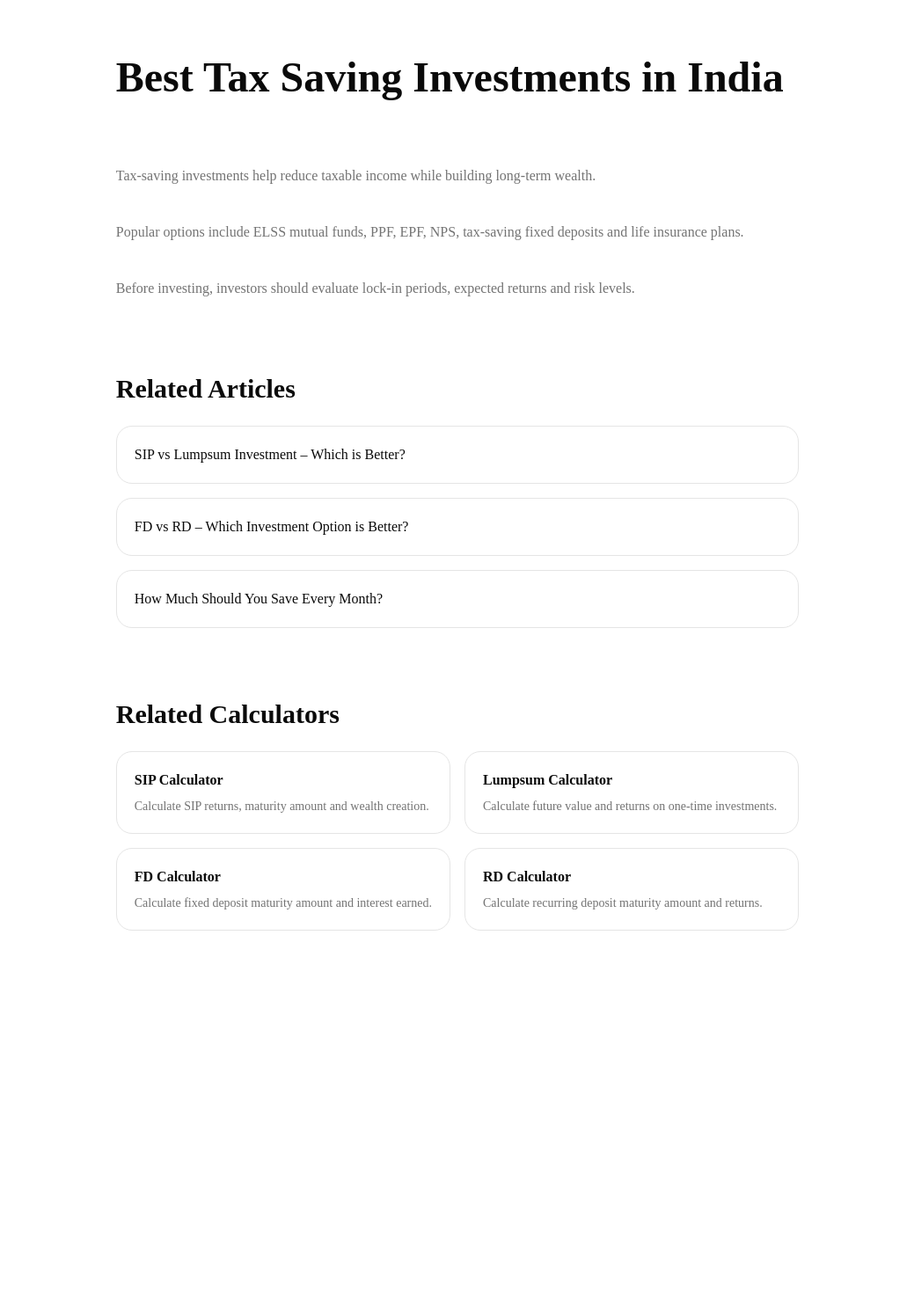
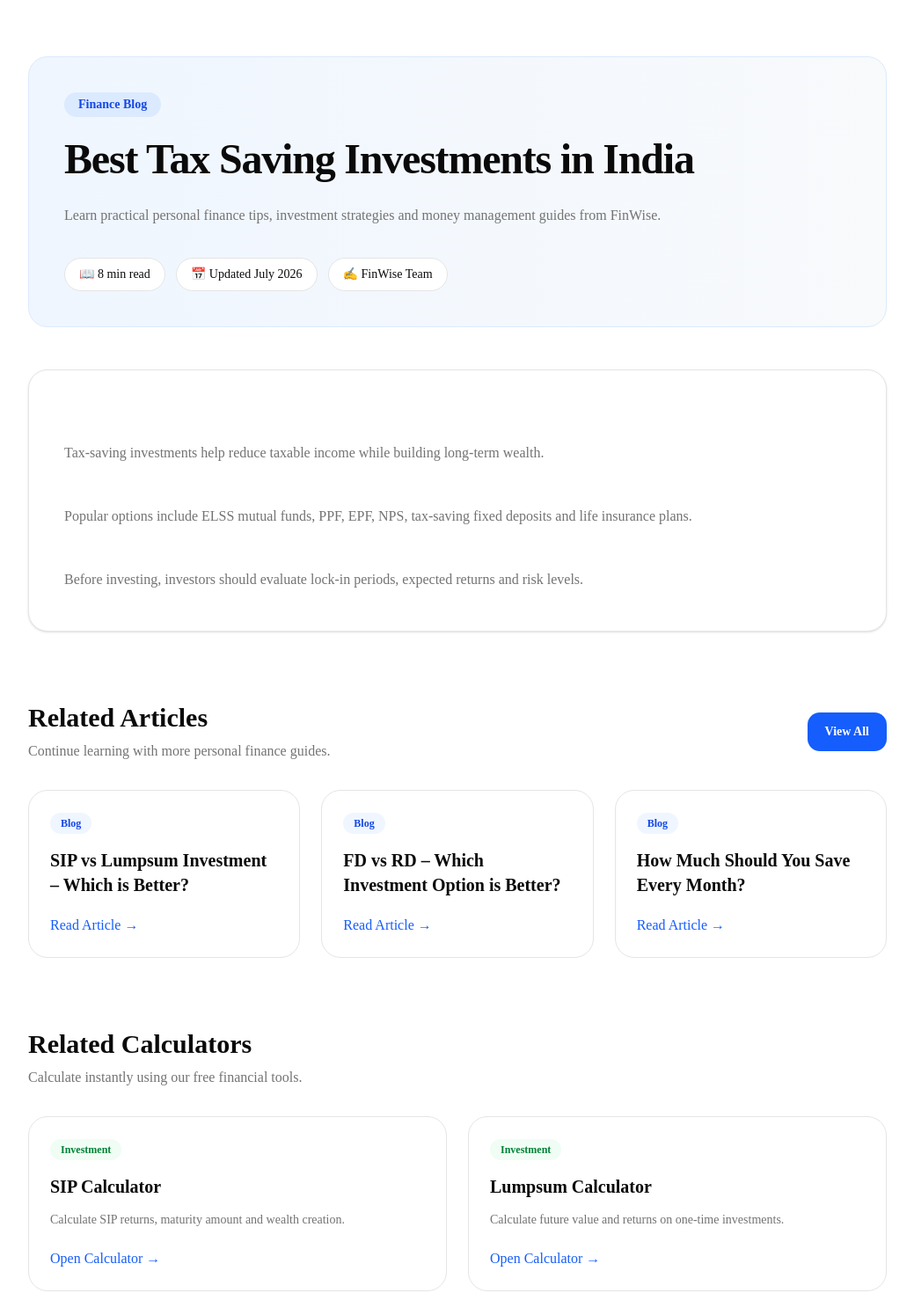
Before and after one commit to payadav142-rgb/FinWise, a Next.js app: page /blog/best-tax-saving-investments in a window 1280 px wide. Shown: the top 1470 px of the page at 88% size, without its empty margins (120-1159 px from the left). Before the commit the page ends 1122 px from the top, so only its background shows below. Built offline with nearby package versions, Linux system fonts and the light colour scheme.

Commit message:
feat: redesign blog article page with SEO and schema improvements

```diff
--- a/app/blog/[slug]/page.tsx
+++ b/app/blog/[slug]/page.tsx
@@ -4,6 +4,8 @@ import { notFound } from "next/navigation";
 
 import { blogContent } from "@/data/blogs/content";
 import { calculators } from "@/data/calculators";
+
+const BASE_URL = "https://finwise-silk.vercel.app";
 
 type Props = {
   params: Promise<{
@@ -23,27 +25,66 @@ export async function generateMetadata({
 
   if (!article) {
     return {
-      title: "Article Not Found",
+      title: "Article Not Found | FinWise",
     };
   }
 
+  const url = `${BASE_URL}/blog/${slug}`;
+
+  const description = article.content
+    .replace(/\n/g, " ")
+    .slice(0, 160);
+
   return {
-    title: article.title,
+    title: `${article.title} | FinWise`,
 
-    description: article.content
-      .trim()
-      .slice(0, 150),
+    description,
+
+    keywords: [
+      article.title,
+      "Personal Finance",
+      "Financial Planning",
+      "Investment",
+      "Finance Blog",
+      "India",
+      "FinWise",
+    ],
+
+    alternates: {
+      canonical: url,
+    },
 
     openGraph: {
       title: article.title,
-      description: article.content
-        .trim()
-        .slice(0, 150),
+      description,
+      url,
+      siteName: "FinWise",
+      locale: "en_IN",
       type: "article",
+
+      images: [
+        {
+          url: "/og-image.png",
+          width: 1200,
+          height: 630,
+          alt: article.title,
+        },
+      ],
+    },
+
+    twitter: {
+      card: "summary_large_image",
+      title: article.title,
+      description,
+      images: ["/og-image.png"],
+    },
+
+    robots: {
+      index: true,
+      follow: true,
     },
   };
 }
-
 export default async function BlogPost({
   params,
 }: Props) {
@@ -67,19 +108,97 @@ export default async function BlogPost({
   const relatedCalculators =
     calculators.slice(0, 4);
 
+  const url = `${BASE_URL}/blog/${slug}`;
+
+  const breadcrumbSchema = {
+    "@context": "https://schema.org",
+    "@type": "BreadcrumbList",
+
+    itemListElement: [
+      {
+        "@type": "ListItem",
+        position: 1,
+        name: "Home",
+        item: BASE_URL,
+      },
+      {
+        "@type": "ListItem",
+        position: 2,
+        name: "Blog",
+        item: `${BASE_URL}/blog`,
+      },
+      {
+        "@type": "ListItem",
+        position: 3,
+        name: article.title,
+        item: url,
+      },
+    ],
+  };
+
   const blogSchema = {
     "@context": "https://schema.org",
     "@type": "BlogPosting",
+
     headline: article.title,
+
+    description: article.content
+      .replace(/\n/g, " ")
+      .slice(0, 160),
+
     articleBody: article.content,
+
+    mainEntityOfPage: url,
+
+    datePublished: "2026-07-12",
+
+    dateModified: "2026-07-12",
+
     author: {
       "@type": "Organization",
       name: "FinWise",
     },
+
+    publisher: {
+      "@type": "Organization",
+
+      name: "FinWise",
+
+      logo: {
+        "@type": "ImageObject",
+        url: `${BASE_URL}/icon-512.png`,
+      },
+    },
+
+    image: `${BASE_URL}/og-image.png`,
+  };
+
+  const webpageSchema = {
+    "@context": "https://schema.org",
+    "@type": "WebPage",
+
+    name: article.title,
+
+    url,
+
+    inLanguage: "en-IN",
+
+    description: article.content
+      .replace(/\n/g, " ")
+      .slice(0, 160),
   };
 
   return (
     <>
+      <script
+        type="application/ld+json"
+        dangerouslySetInnerHTML={{
+          __html: JSON.stringify(
+            breadcrumbSchema
+          ),
+        }}
+      />
+
       <script
         type="application/ld+json"
         dangerouslySetInnerHTML={{
@@ -89,66 +208,190 @@ export default async function BlogPost({
         }}
       />
 
-      <main className="mx-auto max-w-4xl px-6 py-16">
-        <h1 className="text-5xl font-bold">
+      <script
+        type="application/ld+json"
+        dangerouslySetInnerHTML={{
+          __html: JSON.stringify(
+            webpageSchema
+          ),
+        }}
+      />
+
+      <main className="mx-auto max-w-5xl px-6 py-16">
+
+        {/* Hero */}
+
+        <div className="rounded-3xl border border-blue-100 bg-gradient-to-r from-blue-50 to-slate-50 p-10">
+
+          <div className="inline-flex rounded-full bg-blue-100 px-4 py-1 text-sm font-semibold text-blue-700">
+            Finance Blog
+          </div>
+
+          <h1 className="mt-6 text-5xl font-extrabold tracking-tight">
             {article.title}
           </h1>
 
-        <div className="mt-10 whitespace-pre-line leading-8 text-muted-foreground">
+          <p className="mt-6 max-w-3xl leading-8 text-muted-foreground">
+            Learn practical personal finance tips,
+            investment strategies and money
+            management guides from FinWise.
+          </p>
+
+          <div className="mt-8 flex flex-wrap gap-3">
+
+            <span className="rounded-full border bg-white px-4 py-2 text-sm">
+              📖 8 min read
+            </span>
+
+            <span className="rounded-full border bg-white px-4 py-2 text-sm">
+              📅 Updated July 2026
+            </span>
+
+            <span className="rounded-full border bg-white px-4 py-2 text-sm">
+              ✍️ FinWise Team
+            </span>
+
+          </div>
+
+        </div>
+
+        {/* Article */}
+
+        <article className="mt-12 rounded-3xl border bg-white p-10 shadow-sm">
+
+          <div className="whitespace-pre-line leading-9 text-muted-foreground">
             {article.content}
           </div>
 
-        {/* Related Blogs */}
+        </article>
+                {/* Related Articles */}
 
         <section className="mt-20">
-          <h2 className="mb-6 text-3xl font-bold">
+
+          <div className="mb-8 flex items-center justify-between">
+
+            <div>
+              <h2 className="text-3xl font-bold">
                 Related Articles
               </h2>
 
-          <div className="grid gap-4">
-            {relatedBlogs.map(
-              ([blogSlug, blog]) => (
+              <p className="mt-2 text-muted-foreground">
+                Continue learning with more personal finance guides.
+              </p>
+            </div>
+
+            <Link
+              href="/blog"
+              className="hidden rounded-xl bg-blue-600 px-5 py-3 text-sm font-semibold text-white transition hover:bg-blue-700 md:block"
+            >
+              View All
+            </Link>
+
+          </div>
+
+          <div className="grid gap-6 md:grid-cols-3">
+
+            {relatedBlogs.map(([blogSlug, blog]) => (
+
               <Link
                 key={blogSlug}
                 href={`/blog/${blogSlug}`}
-                  className="rounded-2xl border p-5 hover:shadow-md"
+                className="group rounded-3xl border bg-white p-6 transition-all duration-300 hover:-translate-y-1 hover:border-blue-200 hover:shadow-xl"
               >
+
+                <div className="inline-flex rounded-full bg-blue-50 px-3 py-1 text-xs font-semibold text-blue-700">
+                  Blog
+                </div>
+
+                <h3 className="mt-4 text-xl font-semibold transition group-hover:text-blue-600">
                   {blog.title}
+                </h3>
+
+                <div className="mt-5 font-medium text-blue-600">
+                  Read Article →
+                </div>
+
               </Link>
-              )
-            )}
+
+            ))}
+
           </div>
+
         </section>
 
         {/* Related Calculators */}
 
         <section className="mt-20">
-          <h2 className="mb-6 text-3xl font-bold">
+
+          <div className="mb-8">
+
+            <h2 className="text-3xl font-bold">
               Related Calculators
             </h2>
 
-          <div className="grid gap-4 md:grid-cols-2">
-            {relatedCalculators.map(
-              (calculator) => (
+            <p className="mt-2 text-muted-foreground">
+              Calculate instantly using our free financial tools.
+            </p>
+
+          </div>
+
+          <div className="grid gap-6 md:grid-cols-2">
+
+            {relatedCalculators.map((calculator) => (
+
               <Link
                 key={calculator.slug}
                 href={`/calculators/${calculator.slug}`}
-                  className="rounded-2xl border p-5 hover:shadow-md"
+                className="group rounded-3xl border bg-white p-6 transition-all duration-300 hover:-translate-y-1 hover:border-blue-200 hover:shadow-xl"
               >
-                  <h3 className="font-semibold">
+
+                <div className="inline-flex rounded-full bg-green-50 px-3 py-1 text-xs font-semibold text-green-700">
+                  {calculator.category}
+                </div>
+
+                <h3 className="mt-4 text-xl font-semibold transition group-hover:text-blue-600">
                   {calculator.title}
                 </h3>
 
-                  <p className="mt-2 text-sm text-muted-foreground">
-                    {
-                      calculator.description
-                    }
+                <p className="mt-3 text-sm leading-6 text-muted-foreground">
+                  {calculator.description}
                 </p>
+
+                <div className="mt-5 font-medium text-blue-600">
+                  Open Calculator →
+                </div>
+
               </Link>
-              )
-            )}
+
+            ))}
+
           </div>
+
         </section>
+
+        {/* CTA */}
+
+        <section className="mt-24 rounded-3xl bg-gradient-to-r from-blue-600 to-indigo-600 p-10 text-center text-white">
+
+          <h2 className="text-3xl font-bold">
+            Start Planning Your Finances Today
+          </h2>
+
+          <p className="mx-auto mt-4 max-w-2xl text-blue-100">
+            Explore our free financial calculators to plan investments,
+            calculate taxes, estimate loan EMIs and make smarter financial
+            decisions.
+          </p>
+
+          <Link
+            href="/calculators"
+            className="mt-8 inline-block rounded-full bg-white px-8 py-3 font-semibold text-blue-600 transition hover:scale-105"
+          >
+            Explore Calculators
+          </Link>
+
+        </section>
+
       </main>
     </>
   );
```
Lines whose indentation alone changed are shown as unchanged.
